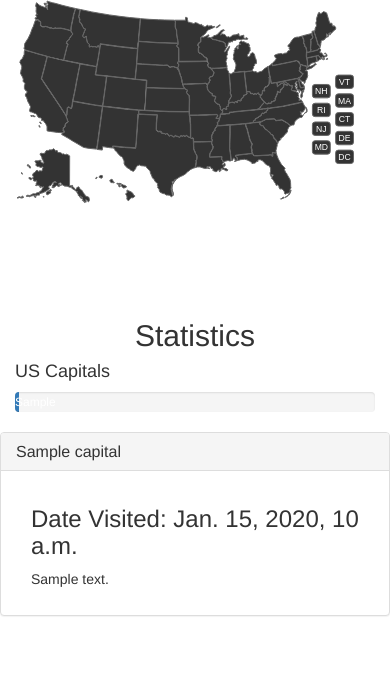
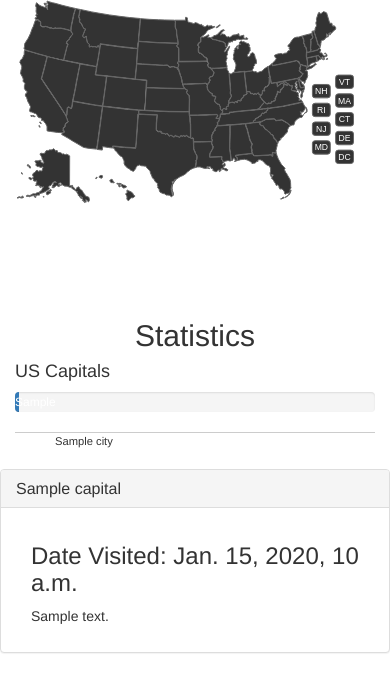
Before and after one commit to dtraleigh/capitals, a Django app: template templates/index.html in a window 390 px wide. Shown: the part 136-828 px from the top of the page. Run offline with Django 3.2, Linux system fonts and the light colour scheme; the template is opened without the code that fills it: most values are stand-ins (such as "Sample title", 1, 10 or a date in 2020); some libraries are stand-ins or nearby versions.

Commit message:
Added us package and added the list of all 50 states. Added list with visited and not visited capitals. Need to add styles and links

```diff
--- a/capitals/models.py
+++ b/capitals/models.py
@@ -88,6 +88,7 @@ class Capital(models.Model):
         (NORTH_CAROLINA, 'North Carolina'),
         (NORTH_DAKOTA, 'North Dakota'),
         (OHIO, 'Ohio'),
+        (OKLAHOMA, 'Oklahoma'),
         (OREGON, 'Oregon'),
         (PENNSYLVANIA, 'Pennsylvania'),
         (RHODE_ISLAND, 'Rhode Island'),
--- a/static/css/capitals-custom.css
+++ b/static/css/capitals-custom.css
@@ -1,3 +1,17 @@
 .my-gallery figcaption {
   display: none;
 }
+.statistics ul{
+  margin-bottom:20px;
+  overflow:hidden;
+  border-top:1px solid #ccc;
+}
+.statistics li{
+  float:left;
+  display:inline;
+  font-size:0.8em;
+}
+.statistics #double li  { width:50%;}
+.statistics #triple li  { width:33.333%; }
+.statistics #quad li    { width:25%; }
+.statistics #six li     { width:16.666%; }
--- a/templates/index.html
+++ b/templates/index.html
@@ -151,7 +151,7 @@
 		  <button id="over-md">mouseover MD</button> <button id="out-md">mouseout MD</button>
 		  <div id="map2" style="width: 300px; height: 300px;"></div> -->
 		</div>
-		<div class="col-md-6 col-sm-12 col-xs-12">
+		<div class="col-md-6 col-sm-12 col-xs-12 statistics">
 			<h2 class="text-center">Statistics</h2>
 			<h4>US Capitals</h4>
 			<div class="progress">
@@ -159,6 +159,15 @@
 			    {{us_capitals_visited}} / 50
 			  </div>
 			</div>
+			<ul id="quad">
+				{%for city, visited in us_states_list%}
+					{%if visited%}
+						<li>{{city}}*</li>
+					{%else%}
+						<li>{{city}}</li>
+					{%endif%}
+				{%endfor%}
+			</ul>
 		</div>
 	</div>
 
```
Also changed, not shown: capitals/views.py (+23 -2 lines).
